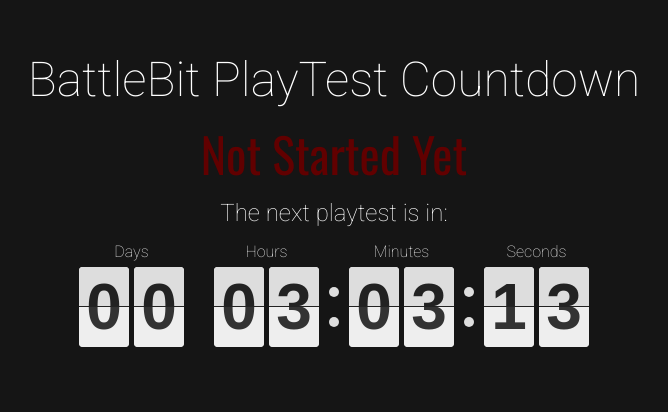
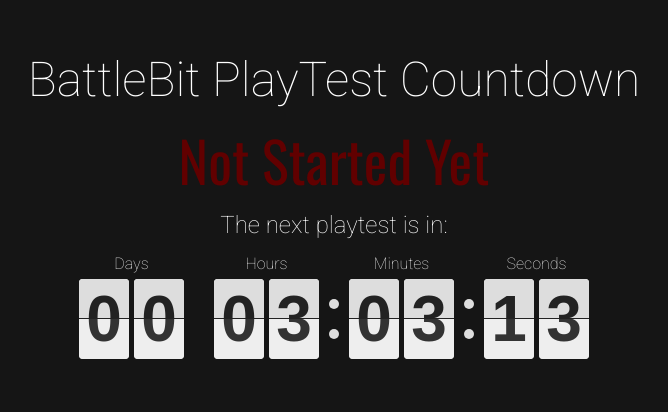
Before and after one commit to LuccaBoets/battlebitCountdown, a plain HTML site: page index.html in a window 1280 px wide. Shown: the part 180-592 px from the top of the page, without its empty margins (306-974 px from the left). Drawn offline with nearby package versions, Linux system fonts and the light colour scheme.

Commit message:
add styling & ico WIP

```diff
--- a/css/style.css
+++ b/css/style.css
@@ -112,7 +112,8 @@
 
 #status {
   font-family: 'Oswald', sans-serif;
-  color: rgb(97, 0, 0)
+  color: rgb(97, 0, 0);
+  font-size: 3.5em;
 }
 
 .rotor-group-heading::before {
--- a/index.html
+++ b/index.html
@@ -4,8 +4,8 @@
 <head>
   <meta charset="utf-8">
   <meta name="viewport" content="width=device-width, initial-scale=1, shrink-to-fit=no">
+  <link rel="icon" type="image/png" href="/img/favicon-64.png">
   <title>BattleBit Countdown</title>
-  <link rel="icon" type="image/icon" href="/img/logo.ico">
   <link href="https://fonts.googleapis.com/css?family=Roboto:100,400,700,900" rel="stylesheet">
   <link rel="stylesheet" href="https://use.fontawesome.com/releases/v5.3.1/css/all.css"
     integrity="sha384-mzrmE5qonljUremFsqc01SB46JvROS7bZs3IO2EmfFsd15uHvIt+Y8vEf7N7fWAU" crossorigin="anonymous">
```
Also changed, not shown: img/favicon-64.png (added), img/logo.ico (deleted), img/logo.png (added).
